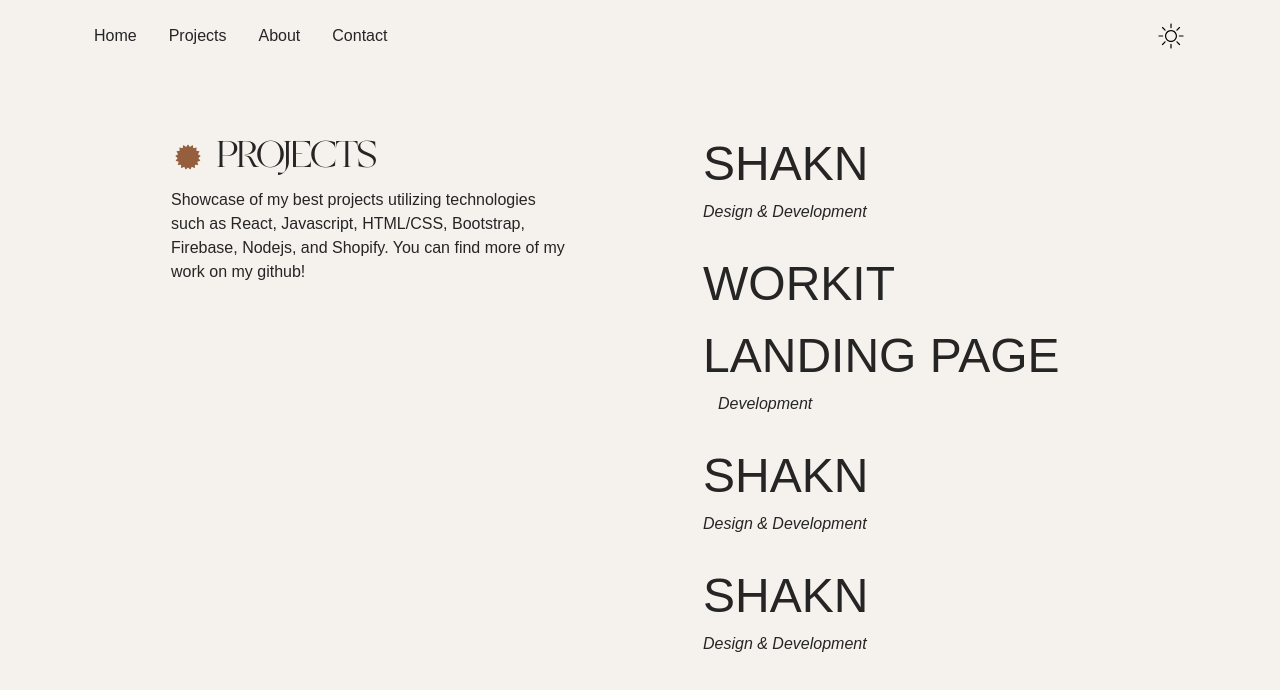
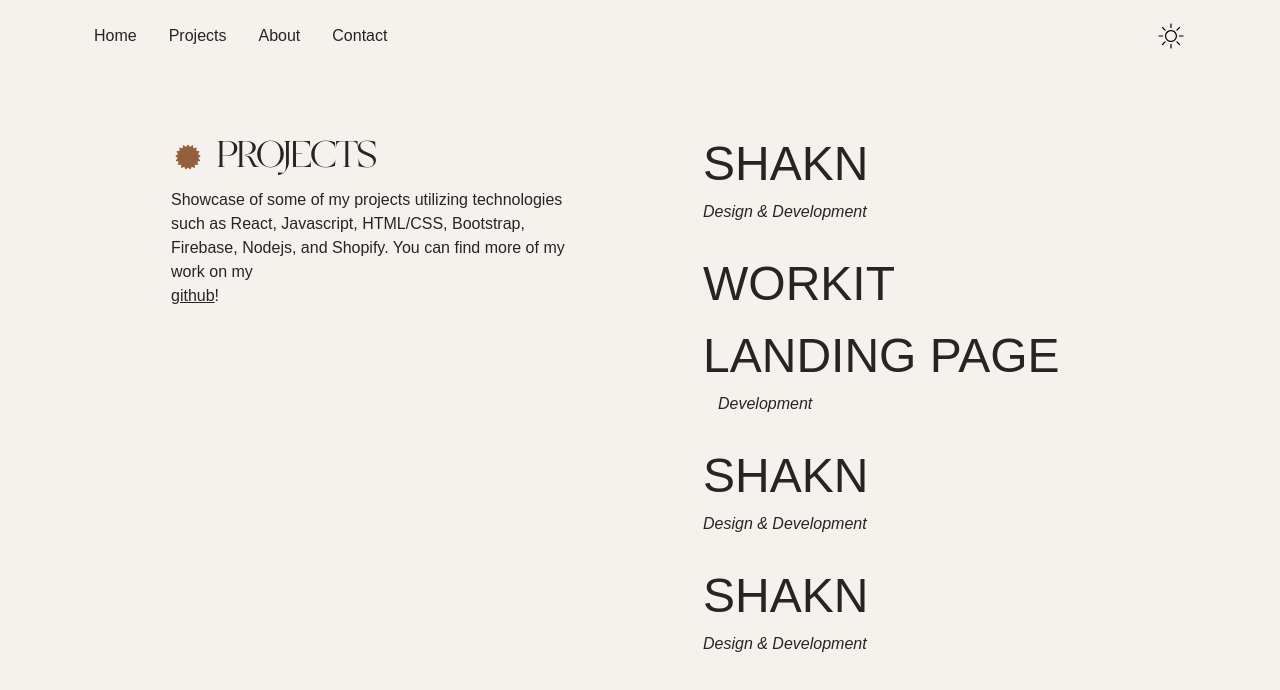
Before and after one commit to jazdmiller/jazmine-miller-portfolio, a React (Vite) app: page /projects in a window 1280 px wide. Shown: the top 690 px of the page. Built offline with nearby package versions, Linux system fonts and the light colour scheme.

Commit message:
add github link to projecs page

```diff
--- a/package.json
+++ b/package.json
@@ -10,6 +10,7 @@
     "preview": "vite preview"
   },
   "dependencies": {
+    "firebase": "^10.5.0",
     "framer-motion": "^10.16.4",
     "gsap": "^3.12.2",
     "react": "^18.2.0",
--- a/src/App.scss
+++ b/src/App.scss
@@ -289,6 +289,10 @@
   flex-shrink: 0;
 }
 
+.git-link {
+  text-decoration: underline;
+  cursor: pointer;
+}
 .project-col {
   text-align: start;
   // padding-left: 10%;
--- a/src/pages/Contact.jsx
+++ b/src/pages/Contact.jsx
@@ -1,39 +1,42 @@
-import React, {useEffect} from 'react'
+import React, { useEffect } from "react";
 import StarIcon from "/assets/images/star.svg";
-import { gsap } from 'gsap';
+import { gsap } from "gsap";
 
 function Contact() {
-
   useEffect(() => {
-    gsap.to('.contact-fade', {
+    gsap.to(".contact-fade", {
       opacity: 1,
       y: 0,
-      duration: .6,
-      stagger: .2,
-      ease: "power2.inOut"
-    })
-  })
+      duration: 0.6,
+      stagger: 0.2,
+      ease: "power2.inOut",
+    });
+  });
   return (
-    <div className='container contact-container'>
-
-      <section className='contact-title'>
-        <div className='row'>
-          <h1 className='contact-fade'>Contact Me</h1>
-          <h2 className='contact-fade'>Feel free to reach out to discuss projects, collaborations, or just to say hello.</h2>
+    <div className="container contact-container">
+      <section className="contact-title">
+        <div className="row">
+          <h1 className="contact-fade">Contact Me</h1>
+          <h2 className="contact-fade">
+            Feel free to reach out to discuss projects, collaborations, or just
+            to say hello.
+          </h2>
         </div>
       </section>
 
-      <section className='email-row contact-fade'>
-        <div className='row'>
-         <p>Email: jazminedmiller@gmail.com</p>
+      <section className="email-row contact-fade">
+        <div className="row">
+          <p>Email: jazminedmiller@gmail.com</p>
         </div>
-        <div className='row'>
-        <p>Socials: <a>LinkedIn /</a><a> Github</a></p>
+        <div className="row">
+          <p>
+            Socials: <a>LinkedIn /</a>
+            <a> Github</a>
+          </p>
         </div>
       </section>
-
     </div>
-  )
+  );
 }
 
-export default Contact
+export default Contact;
--- a/src/pages/Projects.jsx
+++ b/src/pages/Projects.jsx
@@ -1,29 +1,28 @@
 import React, { useEffect, useRef } from "react";
 import SkillsIcon from "../../public/assets/images/star.svg";
 import DarkSkillsIcon from "../../public/assets/images/star-darkmode.svg";
-import { gsap } from 'gsap'
+import { gsap } from "gsap";
 
 function Projects({ isDarkMode }) {
-
-  const projectsRef = useRef(null)
+  const projectsRef = useRef(null);
 
   useEffect(() => {
     // const projects = projectsRef.current.children;
 
-    gsap.to('.project-list', {
+    gsap.to(".project-list", {
       opacity: 1,
       y: 0,
-      duration: .6,
-      stagger: .2,
+      duration: 0.6,
+      stagger: 0.2,
       ease: "power2.inOut",
-    })
+    });
 
-    gsap.to('.project-fade', {
+    gsap.to(".project-fade", {
       opacity: 1,
-      duration: .6,
-      ease: "power2.inOut"
-    })
-  }, [])
+      duration: 0.6,
+      ease: "power2.inOut",
+    });
+  }, []);
 
   return (
     <div className="container">
@@ -32,18 +31,22 @@
           <div className="col-12 col-md-6 skills-col d-flex flex-column project-fade ">
             <div className=" row justify-content-start mr-0">
               <span className="skills-label">
-              <img className="mr-1" src={isDarkMode ? DarkSkillsIcon : SkillsIcon} />
+                <img
+                  className="mr-1"
+                  src={isDarkMode ? DarkSkillsIcon : SkillsIcon}
+                />
                 Projects
               </span>
             </div>
             <div className="row mr-0 pl-2 skill-list ">
-            Showcase of my best projects utilizing technologies such as React,
-            Javascript, HTML/CSS, Bootstrap, Firebase, Nodejs, and Shopify. You can find more of my work on my github!
+              Showcase of some of my projects utilizing technologies such as
+              React, Javascript, HTML/CSS, Bootstrap, Firebase, Nodejs, and
+              Shopify. You can find more of my work on my <span className="m-0 git-link"><a>github</a></span>!
             </div>
 
           </div>
 
-        <div className="col col-md-6 mr-auto project-col" >
+          <div className="col col-md-6 mr-auto project-col">
             <div className="project-list">
               <div className="project-title">Shakn</div>
               <div className="project-subtext">Design & Development</div>
```
Also changed, not shown: src/firebase.js (added, +14 -0 lines), 1 other file (tests, documents, lock files or other folders). Lines whose indentation alone changed are shown as unchanged.
